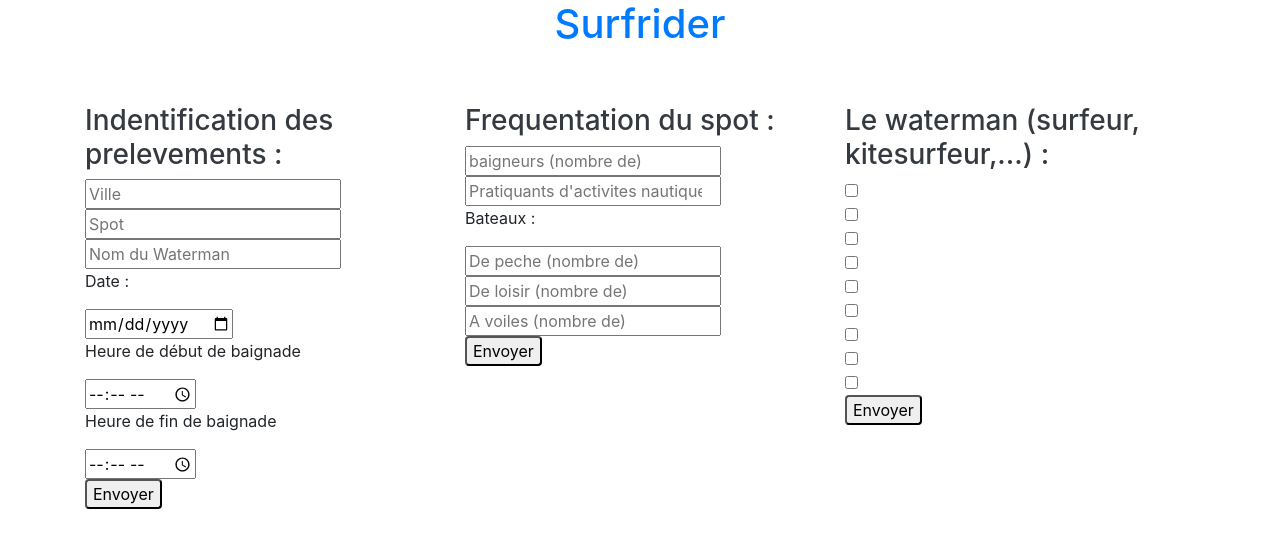
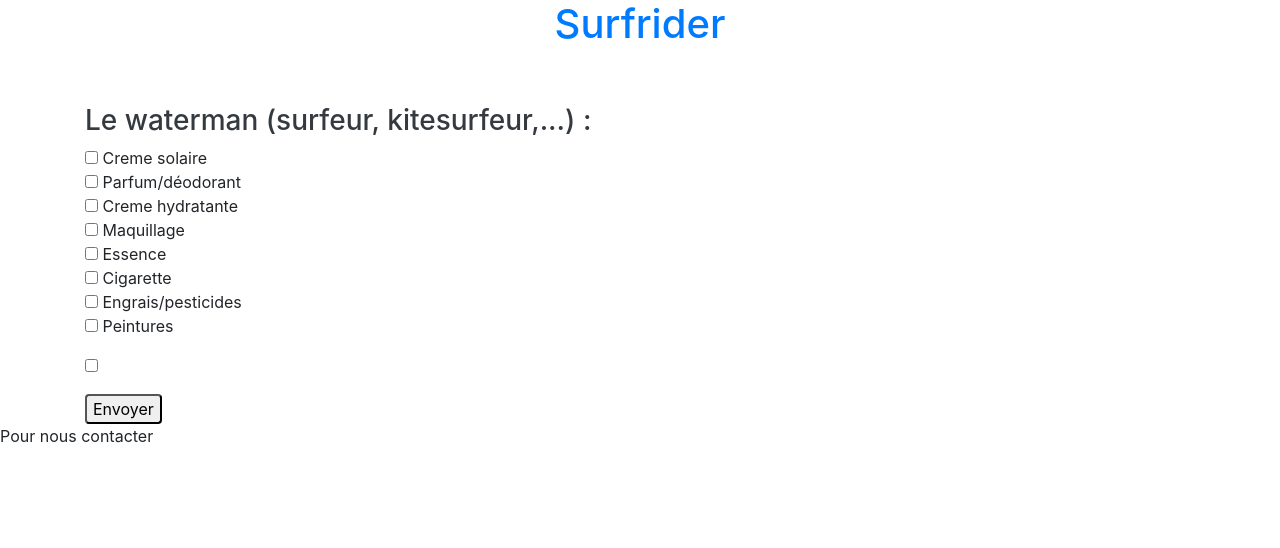
Before and after one commit to VernonRoche/CinqGrosCochons, a Flask app: page /waterman/ in a window 1280 px wide. Shown: the top 548 px of the page. Run offline with Flask 2, Linux system fonts and the light colour scheme; some libraries are stand-ins or nearby versions.

Commit message:
affichage

```diff
--- a/templates/waterman.html
+++ b/templates/waterman.html
@@ -14,47 +14,19 @@
 	<div class="container">
 		<div class="row">
 			<div class="col">
-				<h3 class="text-dark">Indentification des prelevements :</h3>
-				<form method="post">
-					<input type="text" name="Ville" placeholder="Ville" :><br>
-					<input type="text" name="Spot" placeholder="Spot" :><br>
-					<input type="text" name="NWaterman" placeholder="Nom du Waterman" :><br>
-					<p id=""text">Date :</p>
-					<input type="date" value=date name="Date" placeholder="'p1'" :><br>
-					<p id="text">Heure de début de baignade</p>
-					<input type="time" name="HDB" placeholder="Heure debut baignade" :><br>
-					<p id="text">Heure de fin de baignade</p>
-					<input type="time" name="HFB" placeholder="Heure fin baignade" :><br>
-					<input id="env" type="submit" class="rounded" value="Envoyer" name="form">
-				</form>
-			</div>
-
-			<div class="col">
-				<h3 class="text-dark">Frequentation du spot :</h3>
-				<form method="post">
-					<input type="number" name="Baigneurs" placeholder="baigneurs (nombre de)" :><br>
-					<input type="number" name="PAN" placeholder="Pratiquants d'activites nautiques (nombre de)" :><br>
-					<p>Bateaux :</p>
-					<input type="number" name="Peche" placeholder="De peche (nombre de)" :><br>
-					<input type="number" name="Loisir" placeholder="De loisir (nombre de)" :><br>
-					<input type="number" name="Avoiles" placeholder="A voiles (nombre de)" :><br>
-					<input id="env" type="submit" class="rounded" value="Envoyer" name="form">
-				</form>
-			</div>
-
-			<div class="col">
 				<h3 class="text-dark">Le waterman (surfeur, kitesurfeur,...) :</h3>
 				<form method="post">
-					<input type="checkbox" name="CremeSol" placeholder="Creme solaire" :><br>
-					<input type="checkbox" name="Parfum" placeholder="Parfum/Deodorant" :><br>
-					<input type="checkbox" name="CremeHydra" placeholder="Creme hydratante" :><br>
-					<input type="checkbox" name="Maquillage" placeholder="Maquillage" :><br>
-					<input type="checkbox" name="Essence" placeholder="Essence" :><br>
-					<input type="checkbox" name="Cigarette" placeholder="Cigarette" :><br>
-					<input type="checkbox" name="Engrais" placeholder="Engrais/pesticides" :><br>
-					<input type="checkbox" name="Peintures" placeholder="Peintures" :><br>
-					<input type="checkbox" name="Autre" placeholder="Autre" :><br>
-					<input id="env" type="submit" class="rounded" value="Envoyer" name="form">
+					<p><input type="checkbox" name="cremeSol"> Creme solaire<br>
+						<input type="checkbox" name="parfum"> Parfum/déodorant<br>
+						<input type="checkbox" name="cremeHydra"> Creme hydratante<br>
+						<input type="checkbox" name="maquillage"> Maquillage<br>
+						<input type="checkbox" name="essence"> Essence<br>
+						<input type="checkbox" name="cigarette"> Cigarette<br>
+						<input type="checkbox" name="engrais"> Engrais/pesticides<br>
+						<input type="checkbox" name="peintures"> Peintures<br>
+					</p>
+					<p></p><input type="checkbox" name="Autre"><br>
+					<p></p><input id="env" type="submit" class="rounded" value="Envoyer" name="form">
 				</form>
 			</div>
 		</div>
@@ -62,4 +34,11 @@
 
 
 </body>
+	<footer>
+		<p>Pour nous contacter<a href="alexandros.stergiou@etu.u-bordeaux.fr"></a><br>
+		<a href="david.vicente@etu.u-bordeaux.fr"></a><br>
+		<a href="emeric.molere@etu.u-bordeaux.fr"></a><br>
+		<a href="nicolas.sanson@etu.u-bordeaux.fr"></a><br>
+		<a href="sylvain.lascostes@etu.u-bordeaux.fr"></a></p>
+	</footer>
 </html>
```
